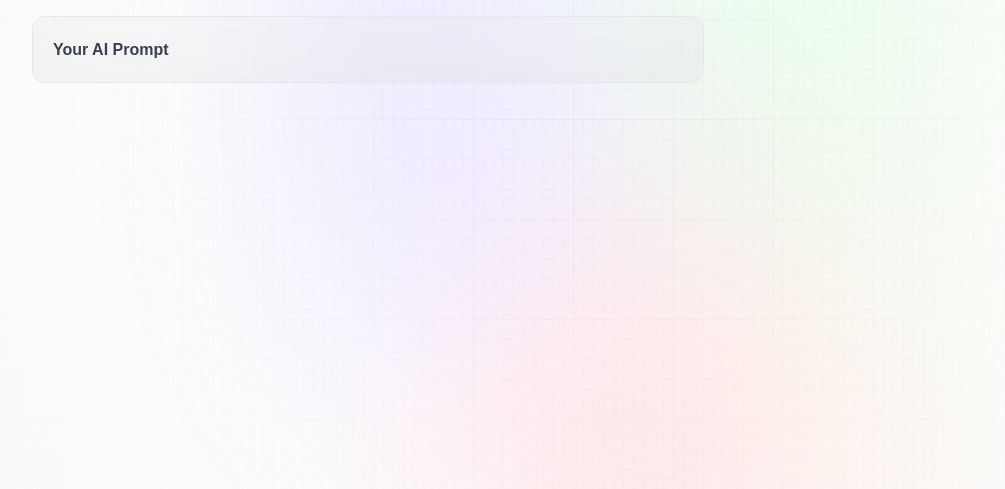
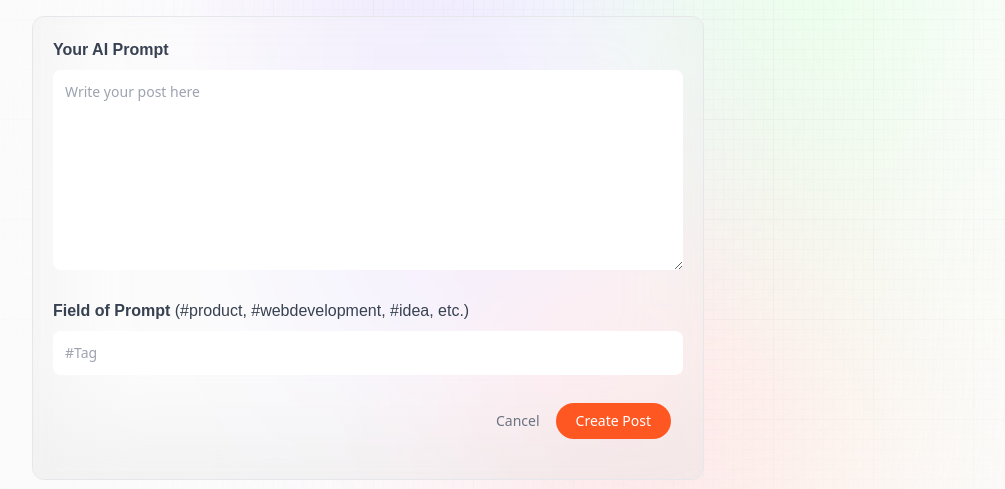
Before and after one commit to Stephen-Ibe/nextified, a Next.js app: page /create-prompt in a window 1280 px wide. Shown: the part 286-775 px from the top of the page, without its empty margins (32-1037 px from the left). Built offline with nearby package versions, Linux system fonts and the light colour scheme; no server answers.

Commit message:
create prompt form UI

```diff
--- a/app/api/auth/[...nextauth]/route.ts
+++ b/app/api/auth/[...nextauth]/route.ts
@@ -31,10 +31,12 @@ const handler = NextAuth({
         return false;
       }
     },
-    async session({ session, user }) {
+    async session({ session }) {
       const sessionUser = await User.findOne({
         email: session?.user?.email,
       });
+
+      session.user.email = sessionUser.email;
 
       console.log(sessionUser, session);
 
--- a/components/Form.tsx
+++ b/components/Form.tsx
@@ -1,3 +1,4 @@
+import Link from "next/link";
 import React from "react";
 
 type Props = {
@@ -24,7 +25,45 @@ const Form = ({ type, post, setPost, submitting, handleSubmit }: Props) => {
           <span className="text-base font-semibold text-gray-700 font-satoshi">
             Your AI Prompt
           </span>
+          <textarea
+            value={post.prompt}
+            onChange={(e) => setPost({ ...post, prompt: e.target.value })}
+            placeholder="Write your post here"
+            required
+            className="form_textarea "
+          />
         </label>
+
+        <label>
+          <span className="text-base font-semibold text-gray-700 font-satoshi">
+            Field of Prompt{" "}
+            <span className="font-normal">
+              (#product, #webdevelopment, #idea, etc.)
+            </span>
+          </span>
+          <input
+            value={post.tag}
+            onChange={(e) => setPost({ ...post, tag: e.target.value })}
+            type="text"
+            placeholder="#Tag"
+            required
+            className="form_input"
+          />
+        </label>
+
+        <div className="gap-4 mx-3 mb-5 flex-end">
+          <Link href="/" className="text-sm text-gray-500">
+            Cancel
+          </Link>
+
+          <button
+            type="submit"
+            disabled={submitting}
+            className="px-5 py-2 text-sm text-white rounded-full bg-primary-orange"
+          >
+            {submitting ? `${type}ing...` : type}
+          </button>
+        </div>
       </form>
     </section>
   );
```
